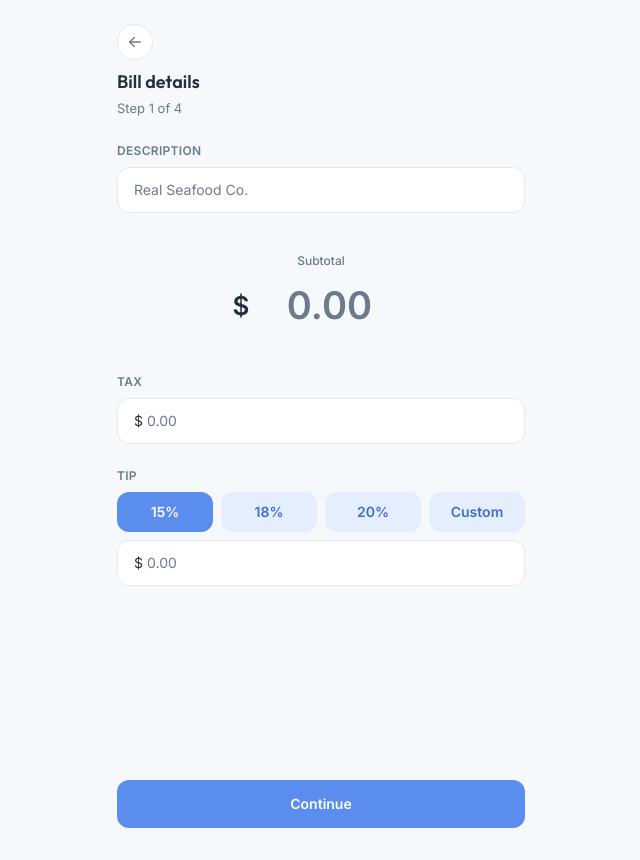
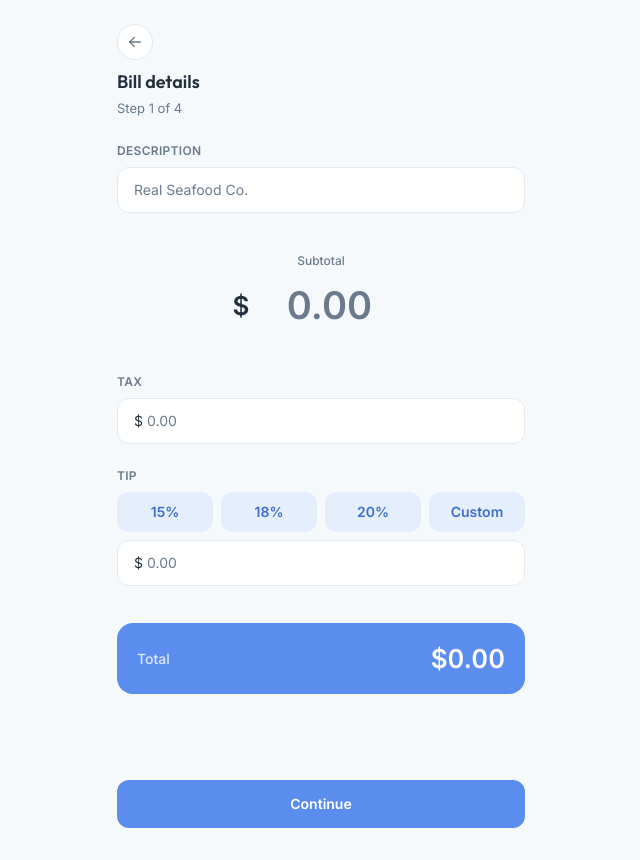
Before and after one commit to Jell13/splitter-web, a Next.js app: page /add-expenses/manual/bill-details in a window 1280 px wide. Shown: the whole page, without its empty margins (319-959 px from the left). Built offline with nearby package versions, Linux system fonts and the light colour scheme; no server answers.

Commit message:
updated the whole manual process

```diff
--- a/app/add-expenses/manual/bill-details/page.tsx
+++ b/app/add-expenses/manual/bill-details/page.tsx
@@ -1,11 +1,56 @@
-"use client"
+"use client";
+import { useManualStore } from "@/app/stores/manual-bill";
 import { useRouter } from "next/navigation";
+import { useState } from "react";
 
 export default function BillDetailsPage() {
   const router = useRouter();
+  const [selectedTip, setSelectedTip] = useState<number | null>(null);
+  const [userInput, setUserInput] = useState<any>({
+    description: "",
+    subtotal: "",
+    tip: "",
+    tax: "",
+  });
+
+  const description = useManualStore((state) => state.description);
+  const setDescription = useManualStore((state) => state.setDescription);
+
+  const subtotal = useManualStore((state) => state.subtotal);
+  const setSubtotal = useManualStore((state) => state.setSubtotal);
+
+  const tax = useManualStore((state) => state.tax);
+  const setTax = useManualStore((state) => state.setTax);
+
+  const tip = useManualStore((state) => state.tip);
+  const setTip = useManualStore((state) => state.setTip);
+
+  const handleTipCalc = (percent: number) => {
+    setSelectedTip(percent);
+    const percentage = (subtotal * percent) / 100;
+    console.log(percentage);
+
+    setUserInput({ ...userInput, tip: percentage });
+  };
+
+  const tipButtonClass = (percent: number) =>
+    `flex-1 rounded-control py-2.5 text-sm font-semibold ${
+      selectedTip === percent
+        ? "bg-primary text-primary-foreground"
+        : "bg-accent text-accent-foreground"
+    }`;
+
   const handleClick = () => {
+
+    setSubtotal(Number(userInput.subtotal) || 0);
+    setTip(Number(userInput.tip) || 0);
+    setTax(Number(userInput.tax) || 0);
+    setDescription(userInput.description || "")
     router.push("/add-expenses/manual/guest-count");
   };
+
+  const total =
+    Number(userInput.subtotal) + Number(userInput.tip) + Number(userInput.tax);
   return (
     <div className="flex min-h-screen flex-col bg-background">
       <div className="px-5 pt-2">
@@ -20,6 +65,10 @@ export default function BillDetailsPage() {
           </label>
           <input
             type="text"
+            value={userInput.description}
+            onChange={(e) =>
+              setUserInput({ ...userInput, description: e.target.value })
+            }
             placeholder="Real Seafood Co."
             className="w-full rounded-control border border-border bg-card px-4 py-3 text-sm text-foreground outline-none placeholder:text-muted-foreground"
           />
@@ -33,6 +82,10 @@ export default function BillDetailsPage() {
             <span className="text-[26px] font-semibold text-foreground">$</span>
             <input
               type="text"
+              value={userInput.subtotal}
+              onChange={(e) =>
+                setUserInput({ ...userInput, subtotal: e.target.value })
+              }
               inputMode="decimal"
               placeholder="0.00"
               className="w-40 border-none bg-transparent text-center text-[38px] font-semibold text-foreground outline-none placeholder:text-muted-foreground"
@@ -48,6 +101,10 @@ export default function BillDetailsPage() {
             <span className="text-sm text-foreground">$</span>
             <input
               type="text"
+              value={userInput.tax}
+              onChange={(e) =>
+                setUserInput({ ...userInput, tax: e.target.value })
+              }
               inputMode="decimal"
               placeholder="0.00"
               className="ml-1 flex-1 border-none bg-transparent text-sm text-foreground outline-none placeholder:text-muted-foreground"
@@ -60,13 +117,22 @@ export default function BillDetailsPage() {
             Tip
           </label>
           <div className="flex gap-2">
-            <button className="flex-1 rounded-control bg-primary py-2.5 text-sm font-semibold text-primary-foreground">
+            <button
+              onClick={() => handleTipCalc(15)}
+              className={tipButtonClass(15)}
+            >
               15%
             </button>
-            <button className="flex-1 rounded-control bg-accent py-2.5 text-sm font-semibold text-accent-foreground">
+            <button
+              onClick={() => handleTipCalc(18)}
+              className={tipButtonClass(18)}
+            >
               18%
             </button>
-            <button className="flex-1 rounded-control bg-accent py-2.5 text-sm font-semibold text-accent-foreground">
+            <button
+              onClick={() => handleTipCalc(20)}
+              className={tipButtonClass(20)}
+            >
               20%
             </button>
             <button className="flex-1 rounded-control bg-accent py-2.5 text-sm font-semibold text-accent-foreground">
@@ -77,6 +143,10 @@ export default function BillDetailsPage() {
             <span className="text-sm text-foreground">$</span>
             <input
               type="text"
+              value={userInput.tip}
+              onChange={(e) =>
+                setUserInput({ ...userInput, tip: e.target.value })
+              }
               inputMode="decimal"
               placeholder="0.00"
               className="ml-1 flex-1 border-none bg-transparent text-sm text-foreground outline-none placeholder:text-muted-foreground"
@@ -86,7 +156,23 @@ export default function BillDetailsPage() {
       </div>
 
       <div className="mt-auto px-5 pb-8 pt-6">
-        <button className="w-full rounded-control bg-primary py-3.5 text-sm font-semibold text-primary-foreground" onClick={handleClick}>
+        <div className="mb-4 rounded-card bg-primary px-5 py-4">
+          <div className="flex items-center justify-between">
+            <span className="text-sm font-medium text-primary-foreground/80">
+              Total
+            </span>
+            <span className="tabular-amount text-[26px] text-primary-foreground">
+              ${total.toFixed(2)}
+            </span>
+          </div>
+        </div>
+      </div>
+
+      <div className="mt-auto px-5 pb-8 pt-6">
+        <button
+          className="w-full rounded-control bg-primary py-3.5 text-sm font-semibold text-primary-foreground"
+          onClick={handleClick}
+        >
           Continue
         </button>
       </div>
--- a/app/add-expenses/manual/guest-count/page.tsx
+++ b/app/add-expenses/manual/guest-count/page.tsx
@@ -1,32 +1,40 @@
-"use client"
+"use client";
 
+import { useManualStore } from "@/app/stores/manual-bill";
 import { IconMinus, IconPlus } from "@tabler/icons-react";
 import { useRouter } from "next/navigation";
 import { useState } from "react";
 
+export default function GuestCountPage() {
+  const router = useRouter();
+  const [totalPeople, setTotalPeople] = useState(1);
 
-export default function GuestCountPage() {
-    const router = useRouter();
-    const [totalPeople, setTotalPeople] = useState(0);
+  const subtotal = useManualStore((state) => state.subtotal);
+  const tip = useManualStore((state) => state.tip);
+  const tax = useManualStore((state) => state.tax);
+  const setGuestCount = useManualStore((state) => state.setGuestCount);
 
-    const handleClick = () => {
-        router.push("/add-expenses/manual/review")
-    }
+  const handleClick = () => {
 
-    const handleAdd = () => {
-        setTotalPeople(prev => prev + 1)
-    }
+    setGuestCount(totalPeople);
+    router.push("/add-expenses/manual/review");
+  };
 
-    const handleReduce = () => {
-        setTotalPeople(prev => prev - 1)
-    }
+  const handleAdd = () => {
+    setTotalPeople((prev) => prev + 1);
+  };
+
+  const handleReduce = () => {
+    setTotalPeople((prev) => prev - 1);
+  };
+  const total = subtotal + tip + tax
+  const perPerson = total / totalPeople
+
   return (
     <div className="flex min-h-screen flex-col bg-background">
       <div className="px-5 pt-2">
         <h1 className="text-[18px]">Split evenly</h1>
-        <p className="mt-1 text-[13px] text-muted-foreground">
-          Step 2 of 4
-        </p>
+        <p className="mt-1 text-[13px] text-muted-foreground">Step 2 of 4</p>
       </div>
 
       <div className="flex flex-1 flex-col items-center justify-center px-5">
@@ -35,20 +43,35 @@ export default function GuestCountPage() {
         </p>
 
         <div className="mt-8 flex items-center gap-8">
-          <button className="flex h-12 w-12 items-center justify-center rounded-full border border-border bg-card text-muted-foreground"onClick={handleReduce}>
+          <button
+            className="flex h-12 w-12 items-center justify-center rounded-full border border-border bg-card text-muted-foreground"
+            onClick={handleReduce}
+          >
             <IconMinus size={18} stroke={1.75} />
           </button>
 
-          <span className="tabular-amount text-[56px] text-foreground">{totalPeople}</span>
+          <span className="tabular-amount text-[56px] text-foreground">
+            {totalPeople}
+          </span>
 
-          <button className="flex h-12 w-12 items-center justify-center rounded-full bg-primary text-primary-foreground" onClick={handleAdd}>
+          <button
+            className="flex h-12 w-12 items-center justify-center rounded-full bg-primary text-primary-foreground"
+            onClick={handleAdd}
+          >
             <IconPlus size={18} stroke={1.75} />
           </button>
         </div>
+
+        <p className="tabular-amount mt-4 text-sm text-muted-foreground">
+          {totalPeople == 0 ? "" : <span>${perPerson.toFixed(2)} each</span>}
+        </p>
       </div>
 
       <div className="px-5 pb-8 pt-6">
-        <button className="w-full rounded-control bg-primary py-3.5 text-sm font-semibold text-primary-foreground" onClick={handleClick}>
+        <button
+          className="w-full rounded-control bg-primary py-3.5 text-sm font-semibold text-primary-foreground"
+          onClick={handleClick}
+        >
           Continue
         </button>
       </div>
--- a/app/add-expenses/manual/review/page.tsx
+++ b/app/add-expenses/manual/review/page.tsx
@@ -1,5 +1,6 @@
-// Static UI only. Values and participant list are placeholders —
-// wire up real data yourself.
+"use client"
+
+import { useManualStore } from "@/app/stores/manual-bill";
 
 const participants = [
   { id: "you", initials: "AL" },
@@ -8,7 +9,16 @@ const participants = [
   { id: "tl", initials: "TL" },
 ];
 
-export function ManualReview() {
+export default function ManualReview() {
+
+  const subtotal = useManualStore((state) => state.subtotal);
+  const tax = useManualStore((state) => state.tax);
+  const tip = useManualStore((state) => state.tip);
+
+  const guestCount = useManualStore((state) => state.guestCount);
+
+  const total = subtotal + tax + tip;
+  const perPerson = total / guestCount;
   return (
     <div className="flex min-h-screen flex-col bg-background">
       <div className="px-5 pt-2">
@@ -23,19 +33,19 @@ export function ManualReview() {
           <div className="flex items-center justify-between py-2">
             <span className="text-sm text-muted-foreground">Subtotal</span>
             <span className="tabular-amount text-sm text-foreground">
-              $181.00
+              ${subtotal}
             </span>
           </div>
           <div className="flex items-center justify-between border-t border-border py-2">
             <span className="text-sm text-muted-foreground">Tax</span>
             <span className="tabular-amount text-sm text-foreground">
-              $10.86
+              ${tax}
             </span>
           </div>
           <div className="flex items-center justify-between border-t border-border py-2">
             <span className="text-sm text-muted-foreground">Tip</span>
             <span className="tabular-amount text-sm text-foreground">
-              $28.78
+              ${tip}
             </span>
           </div>
         </div>
@@ -46,25 +56,19 @@ export function ManualReview() {
               Total
             </span>
             <span className="tabular-amount text-[26px] text-primary-foreground">
-              $220.64
+              ${total.toFixed(2)}
             </span>
           </div>
         </div>
 
-        <div>
-          <p className="mb-2 text-xs font-semibold uppercase tracking-wide text-muted-foreground">
-            Splitting with
+        <div className="rounded-card bg-card p-4 text-center">
+          <p className="text-sm text-foreground">
+            Split evenly among <span className="font-semibold">{guestCount}</span>{" "}
+            {guestCount === 1 ? "person" : "people"}
           </p>
-          <div className="flex gap-2">
-            {participants.map((person) => (
-              <span
-                key={person.id}
-                className="flex h-10 w-10 items-center justify-center rounded-full bg-accent text-xs font-semibold text-accent-foreground"
-              >
-                {person.initials}
-              </span>
-            ))}
-          </div>
+          <p className="tabular-amount mt-1 text-xs text-muted-foreground">
+            ${perPerson.toFixed(2)} each
+          </p>
         </div>
       </div>
 
--- a/app/stores/manual-bill.ts
+++ b/app/stores/manual-bill.ts
@@ -1,5 +1,6 @@
 import { create } from "zustand";
 import { persist } from "zustand/middleware";
+import { ManualBillState } from "../lib/types";
 
 const initialState = {
     description: "",
@@ -9,7 +10,7 @@ const initialState = {
     guestCount: 1
 }
 
-export const useManualStore = create((
+export const useManualStore = create<ManualBillState>()(
     persist(
         (set) => ({
             ...initialState,
@@ -22,4 +23,4 @@ export const useManualStore = create((
         }),
         { name: "manual-draft-storage"}
     )
-))
+)
```
Also changed, not shown: app/lib/types.ts (+5 -4 lines).
